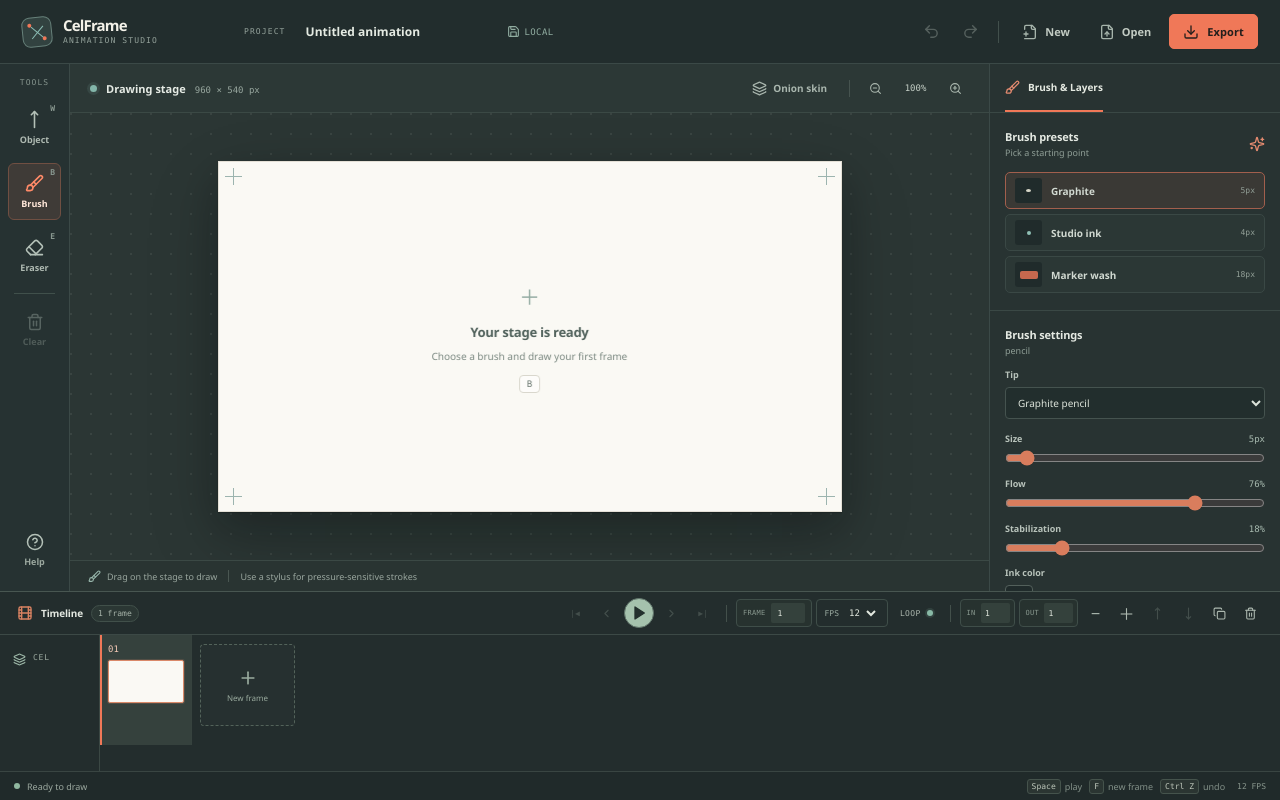
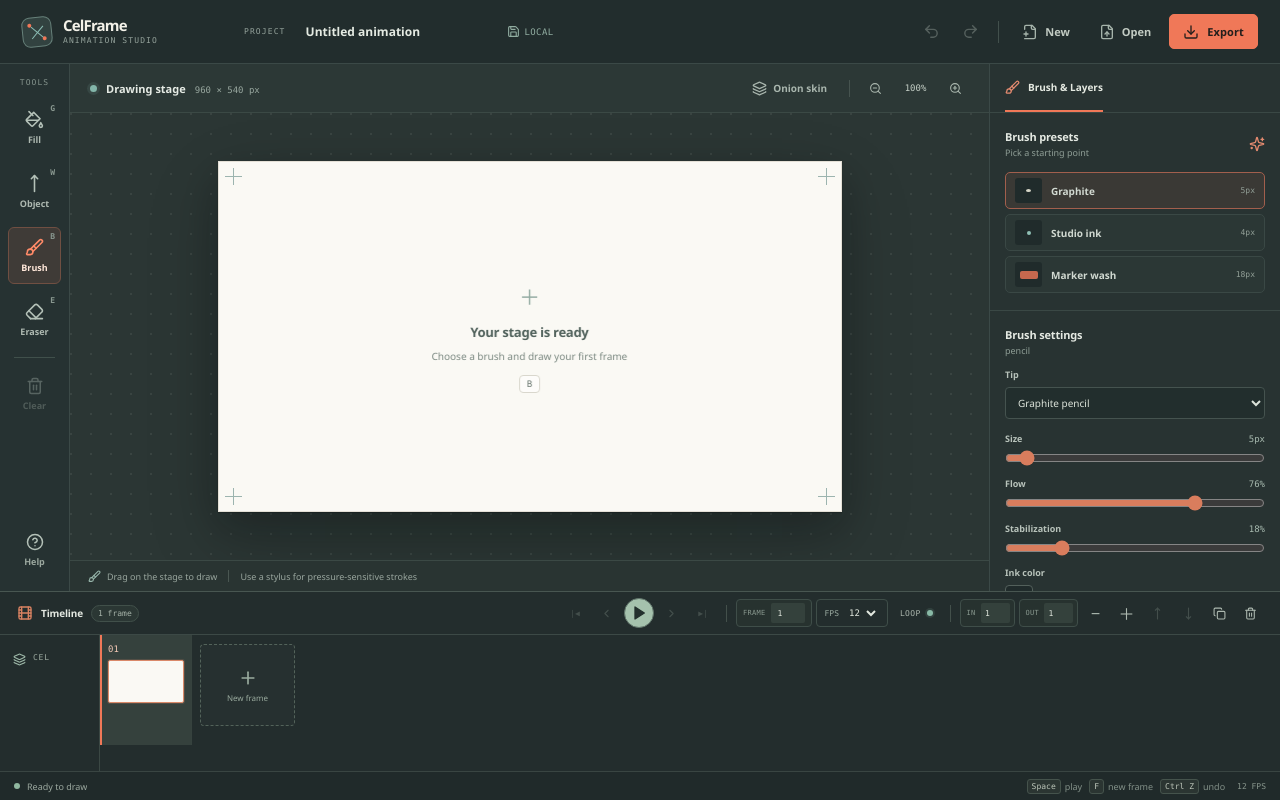
Before and after one commit to Iammdtanvirrahman2007/2d-animator-, a React (Vite) app: page / in a window 1280 px wide. Built offline with nearby package versions, Linux system fonts and the light colour scheme.

Commit message:
Add Fill tool for closed vector areas

```diff
--- a/src/App.tsx
+++ b/src/App.tsx
@@ -14,6 +14,7 @@ import {
   Film,
   Layers,
   Lock,
+  PaintBucket,
   MoveDown,
   MoveUp,
   Pause,
@@ -491,6 +492,57 @@ function App() {
     [activeLayerId, announce, commitProject, project],
   );
 
+  const applyFillAt = useCallback((x: number, y: number) => {
+    if (!currentFrame || !activeLayer || activeLayer.locked || !activeLayer.visible) return;
+    const strokes = currentFrame.cels[activeLayerId] ?? [];
+    const candidates = strokes
+      .map((stroke, index) => {
+        if (stroke.tool === "fill" || stroke.points.length < 3) return null;
+        const first = stroke.points[0];
+        const last = stroke.points.at(-1)!;
+        if (Math.hypot(first.x - last.x, first.y - last.y) > Math.max(12, stroke.size * 2.5)) return null;
+        let inside = false;
+        for (let i = 0, j = stroke.points.length - 1; i < stroke.points.length; j = i++) {
+          const a = stroke.points[i];
+          const b = stroke.points[j];
+          const crosses = (a.y > y) !== (b.y > y);
+          if (crosses && x < ((b.x - a.x) * (y - a.y)) / ((b.y - a.y) || Number.EPSILON) + a.x) inside = !inside;
+        }
+        if (!inside) return null;
+        let area = 0;
+        for (let i = 0, j = stroke.points.length - 1; i < stroke.points.length; j = i++) {
+          area += stroke.points[j].x * stroke.points[i].y - stroke.points[i].x * stroke.points[j].y;
+        }
+        return { stroke, index, area: Math.abs(area) / 2 };
+      })
+      .filter((value): value is { stroke: Stroke; index: number; area: number } => value !== null)
+      .sort((a, b) => a.area - b.area);
+    const target = candidates[0];
+    if (!target) {
+      announce("Fill needs a closed outline on the current layer.", "error");
+      return;
+    }
+    const fillStroke: Stroke = {
+      id: createId(),
+      points: target.stroke.points.map((point) => ({ ...point })),
+      color,
+      size: 1,
+      opacity: 100,
+      tool: "fill",
+      brush: "ink",
+      pressure: false,
+    };
+    const nextStrokes = [...strokes];
+    nextStrokes.splice(target.index, 0, fillStroke);
+    const frames = project.frames.map((frame) =>
+      frame.id === currentFrame.id
+        ? { ...frame, cels: { ...frame.cels, [activeLayerId]: nextStrokes } }
+        : frame,
+    );
+    commitProject({ ...project, frames });
+    announce("Area filled", "success");
+  }, [activeLayer, activeLayerId, color, commitProject, currentFrame, project, announce]);
+
   const distanceToStroke = (x: number, y: number, stroke: Stroke) => {
     let best = Infinity;
     for (let i = 1; i < stroke.points.length; i += 1) {
@@ -543,6 +595,14 @@ function App() {
 
   const onPointerDown = (event: ReactPointerEvent<HTMLCanvasElement>) => {
     if (event.button !== 0) return;
+    if (tool === "fill") {
+      if (!activeLayer || activeLayer.locked || !activeLayer.visible || !currentFrame) return;
+      const rect = event.currentTarget.getBoundingClientRect();
+      const x = ((event.clientX - rect.left) / rect.width) * project.width;
+      const y = ((event.clientY - rect.top) / rect.height) * project.height;
+      applyFillAt(x, y);
+      return;
+    }
     if (objectMode) {
       if (!activeLayer || activeLayer.locked || !activeLayer.visible || !currentFrame) return;
       const rect = event.currentTarget.getBoundingClientRect();
@@ -653,6 +713,7 @@ function App() {
     setPressure(preset.pressure);
     setStabilization(preset.stabilization);
     setTool("brush");
+    setObjectMode(false);
     setActivePresetId(preset.id);
   };
 
@@ -770,6 +831,10 @@ function App() {
         setPlaying((value) => !value);
       } else if (event.key.toLowerCase() === "b") {
         setTool("brush");
+        setObjectMode(false);
+        setSelectedStrokeIds([]);
+      } else if (event.key.toLowerCase() === "g") {
+        setTool("fill");
         setObjectMode(false);
         setSelectedStrokeIds([]);
       } else if (event.key.toLowerCase() === "w") {
@@ -898,6 +963,18 @@ function App() {
       <section className="editor-workspace" aria-label="Animation editor">
         <nav className="tool-rail" aria-label="Drawing tools">
           <div className="tool-rail-heading">TOOLS</div>
+          <button
+            className={`tool-button ${tool === "fill" ? "selected" : ""}`}
+            type="button"
+            aria-label="Fill tool"
+            aria-pressed={tool === "fill"}
+            title="Fill closed area (G)"
+            onClick={() => { setTool("fill"); setObjectMode(false); setSelectedStrokeIds([]); }}
+          >
+            <PaintBucket size={19} />
+            <span>Fill</span>
+            <kbd>G</kbd>
+          </button>
           <button
             className={`tool-button ${objectMode ? "selected" : ""}`}
             type="button"
```
